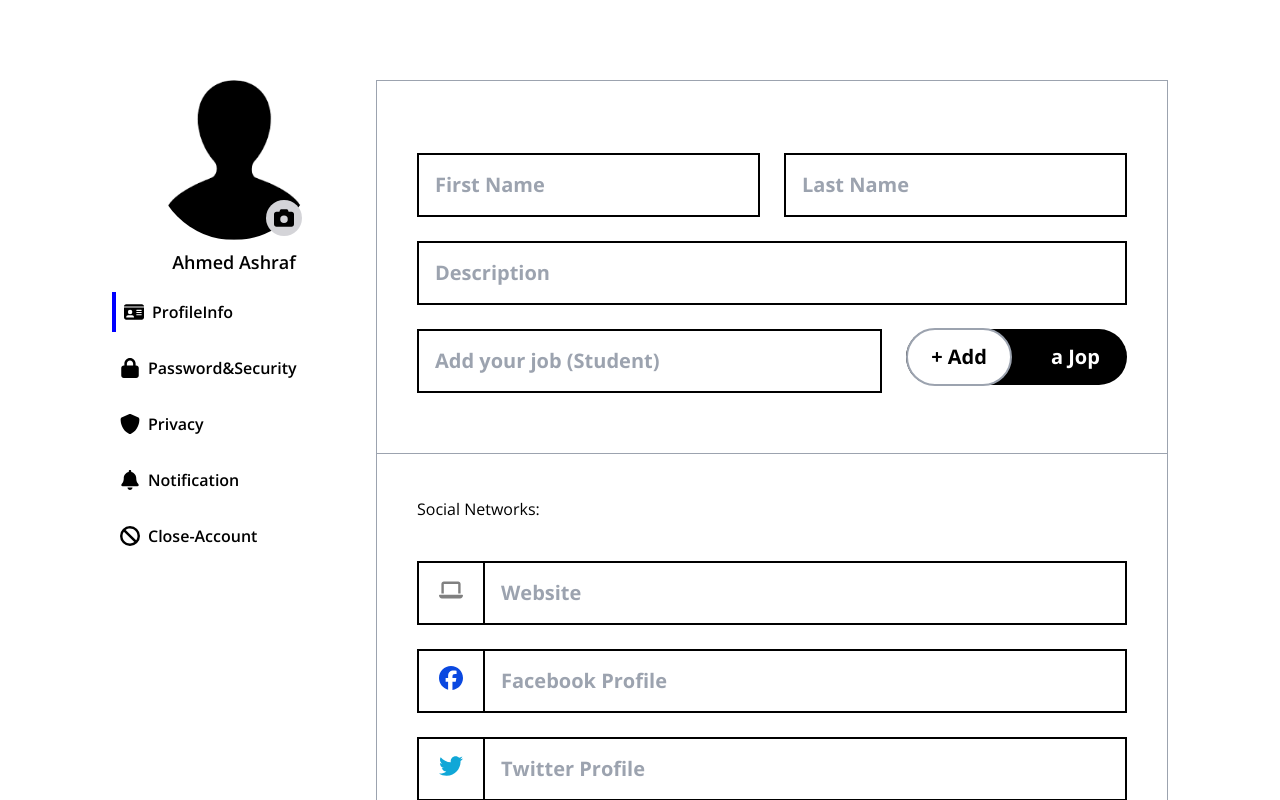
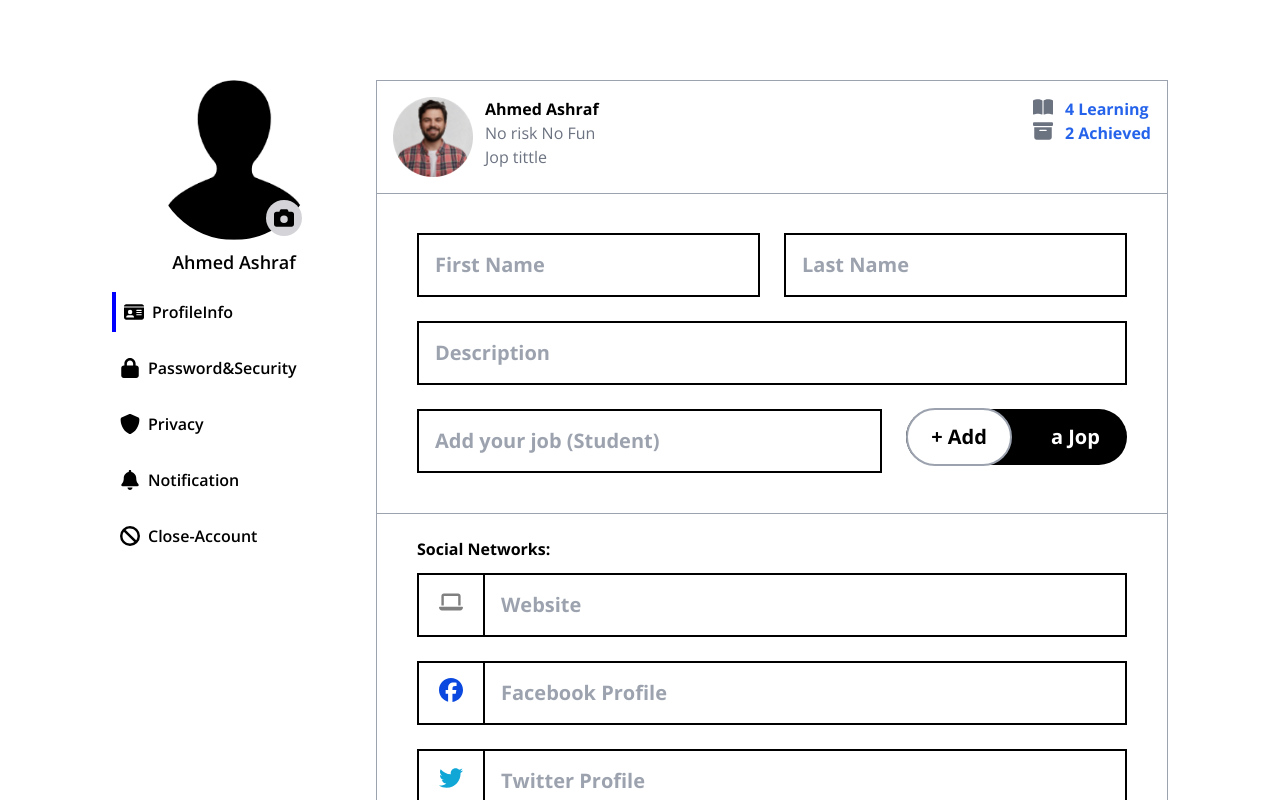
Before and after one commit to FrontEndDevo/NeuraLearnAcademy, a React (Vite) app: page /profile/profileInfo in a window 1280 px wide. Shown: the top 800 px of the page. Built offline with nearby package versions, Linux system fonts and the light colour scheme.

Commit message:
feat(ProfileInfoPage): add nav of personal information

```diff
--- a/src/pages/ProfileInfoPage.jsx
+++ b/src/pages/ProfileInfoPage.jsx
@@ -6,8 +6,15 @@ import {
   faLinkedin,
   faYoutube,
 } from "@fortawesome/free-brands-svg-icons";
-import { faLaptop, faLanguage } from "@fortawesome/free-solid-svg-icons";
+import {
+  faLaptop,
+  faLanguage,
+  faBookOpen,
+  faArchive,
+} from "@fortawesome/free-solid-svg-icons";
+
 import ButtonProfile from "../shared/ButtonProfile";
+import profileImg from "../assets/images/profile/profile.png";
 
 const DEFAULT_DATA = {
   firstName: "",
@@ -61,6 +68,7 @@ const socialNetwork = [
 
 const ProfileInfoPage = () => {
   const inputStyle = "p-2 border-2 border-current md:p-4 focus:outline-none";
+  const iconStyle = "w-3 h-3 mx-2 text-lg text-gray-500 md:h-5 md:w-5";
 
   const [formState, setFormState] = useState(DEFAULT_DATA);
 
@@ -74,7 +82,28 @@ const ProfileInfoPage = () => {
   };
 
   return (
-    <section className="relative py-8 border border-b-0 border-gray-400">
+    <section className="relative pb-8 border border-b-0 border-gray-400">
+      <div className="flex flex-wrap justify-between gap-2 p-4">
+        <div className="flex">
+          <img src={profileImg} alt="profile image" className="w-20 mr-3" />
+          <div>
+            <h1 className="font-bold">Ahmed Ashraf</h1>
+            <p className="text-gray-500">No risk No Fun</p>
+            <p className="text-gray-500">Jop tittle</p>
+          </div>
+        </div>
+        <div>
+          <p>
+            <FontAwesomeIcon icon={faBookOpen} className={iconStyle} />
+            <span className="font-bold text-blue-600"> 4 Learning</span>
+          </p>
+          <p>
+            <FontAwesomeIcon icon={faArchive} className={iconStyle} />
+            <span className="font-bold text-blue-600"> 2 Achieved</span>
+          </p>
+        </div>
+      </div>
+      <div className="absolute w-full border-b border-gray-400"></div>
       <form
         className="grid grid-cols-12 gap-6 px-3 py-10 font-bold leading-8 md:text-xl md:px-5 lg:px-10"
         onSubmit={handleSubmit}
@@ -128,12 +157,12 @@ const ProfileInfoPage = () => {
       </form>
 
       {/* Divider */}
-      <div className="absolute w-full mt-5 border-b border-gray-400"></div>
+      <div className="absolute w-full border-b border-gray-400"></div>
 
       {/* Social Networks inputs */}
-      <h1 className="col-span-8 mt-16 ml-10">Social Networks:</h1>
+      <h1 className="col-span-8 mt-6 mb-3 ml-10 font-bold">Social Networks:</h1>
       <form
-        className="grid grid-cols-8 gap-6 px-3 py-10 font-bold leading-8 md:text-xl md:px-5 lg:px-10"
+        className="grid grid-cols-8 gap-6 px-3 py-10 pt-0 font-bold leading-8 md:text-xl md:px-5 lg:px-10"
         onSubmit={handleSubmit}
       >
         {socialNetwork.map((network, index) => (
```
Also changed, not shown: src/assets/images/profile/profile.png (added).
